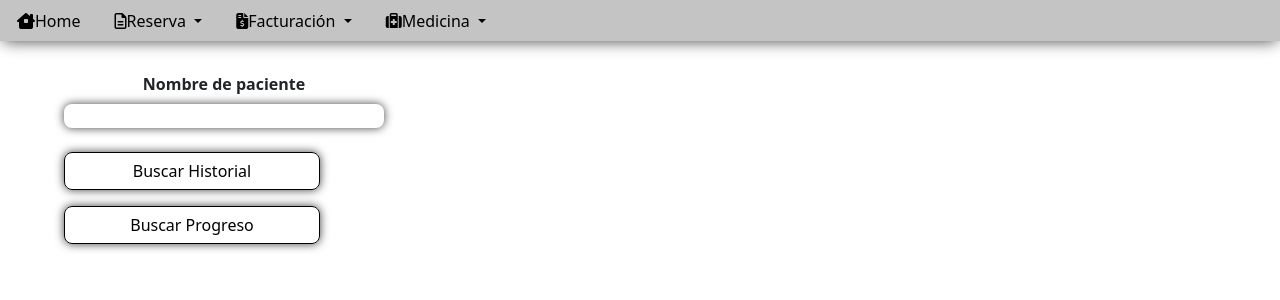
After one commit to AdrianBusquets/ClinicaSanidad, a PHP site: page /consulta.php in a window 1280 px wide. The commit adds this page. Shown: the top 300 px of the page. Run offline with PHP 8.4, Linux system fonts and the light colour scheme; some libraries are stand-ins or nearby versions.

Commit message:
registro y consulta

```diff
--- /dev/null
+++ b/consulta.php
@@ -0,0 +1,64 @@
+<?php
+
+include "log/nav.html";
+require "connect.php";
+
+// Definir las variables de los datos del paciente
+function mostrarTodosLosDatos($datos) {
+    // Iterar sobre los datos y mostrarlos con echo
+    foreach ($datos as $nombre_campo => $valor_campo) {
+        echo "<p class='resultadosPaciente'><strong class='resultadoHistorialYProgreso'>$nombre_campo: </strong> $valor_campo</p>";
+    }
+}
+
+if (isset($_POST['consultaHistorial']) || isset($_POST['consultaProgreso'])) {
+    // Verificar qué formulario se envió
+    if (isset($_POST['consultaHistorial'])) {
+        // Consulta del historial médico
+        if (isset($_POST['nombre_paciente'])) {
+            $nombre_paciente = mysqli_real_escape_string($connection, $_POST['nombre_paciente']);
+
+            $query = "SELECT * FROM historial WHERE nombre_paciente = '$nombre_paciente'";
+            $result = mysqli_query($connection, $query);
+            if ($result && mysqli_num_rows($result) > 0) {
+                // Obtener los datos del historial
+                $row = mysqli_fetch_assoc($result);
+                // Mostrar los datos del historial
+                echo "<h2 class='datosPaciente'>Datos del historial médico:</h2>";
+                mostrarTodosLosDatos($row);
+            } else {
+                echo "<h5 class='mensajeNo'>No se encontró ningún paciente con el nombre proporcionado</h5>";
+            }
+        }
+    } elseif (isset($_POST['consultaProgreso'])) {
+        // Consulta del progreso médico
+        if (isset($_POST['nombre_paciente'])) {
+            $nombre_paciente = mysqli_real_escape_string($connection, $_POST['nombre_paciente']);
+            $query = "SELECT * FROM progreso WHERE nombre_paciente = '$nombre_paciente'";
+            $result = mysqli_query($connection, $query);
+            if ($result && mysqli_num_rows($result) > 0) {
+                // Obtener los datos del progreso
+                $row = mysqli_fetch_assoc($result);
+                // Mostrar los datos del progreso
+                echo "<h2 class='datosPaciente'>Datos del progreso médico:</h2>";
+                mostrarTodosLosDatos($row);
+            } else {
+                echo "<h5 class='mensajeNo'>No se encontró ningún paciente con el nombre proporcionado</h5>";
+            }
+        }
+    }
+}
+?>
+<style>
+    <?php include "css/style.css"; ?>
+</style>
+
+<form action="<?php echo $_SERVER['PHP_SELF'];  ?>" method="post" class="formDatos">
+    <label>Nombre de paciente</label>
+    <input type="text" name="nombre_paciente">
+    <div class="botonesDatos">
+
+        <input type="submit" class="btn" value="Buscar Historial" name="consultaHistorial">
+        <input type="submit" class="btn" value="Buscar Progreso" name="consultaProgreso">
+    </div>
+</form>
--- a/css/style.css
+++ b/css/style.css
@@ -375,3 +423,53 @@ thead{
     width: 65%;
     margin-inline: 4%;
 }
+
+
+/************************CONSULTA************************/
+
+.formDatos{
+    display: flex;
+    flex-direction: column;
+    position: absolute;
+    top: 9vh;
+    left: 5vw;
+    width: 25vw;
+    text-align: center;
+}
+
+.formDatos label{
+    margin-bottom: 0.5rem;
+    font-weight: bold;
+}
+
+.botonesDatos{
+    display: flex;
+    flex-direction: column;
+    width: 20vw;
+    margin-top: 1rem;
+}
+
+.botonesDatos input{
+    margin-block: 0.5rem;
+}
+
+.datosPaciente{
+    width: 100vw;
+    text-align: center;
+    position: relative;
+    top: 5vh;
+}
+
+.resultadosPaciente{
+    width: 100vw;
+    display: flex;
+    justify-content: center;
+    position: relative;
+    top: 5vh;
+    margin-bottom: 0.5rem;
+}
+
+
+.resultadoHistorialYProgreso{
+    text-transform: uppercase;
+}
--- a/progress.php
+++ b/progress.php
@@ -6,7 +6,7 @@ require "connect.php";
 if(isset($_POST['guardar'])){
     $nombre_paciente= $_POST['nombre_paciente'];
     $fecha_nacimiento= $_POST['fecha_nacimiento'];
-    $id_paciente= $_POST['id_paciente'];
+    $codigo_paciente= $_POST['codigo_paciente'];
     $id_registro_medico= $_POST['id_registro_medico'];
     $fecha_cita_proxima= $_POST['fecha_cita_proxima'];
     $fecha_revision= $_POST['fecha_revision'];
@@ -14,7 +14,7 @@ if(isset($_POST['guardar'])){
     $notas_progreso= implode(", ", $_POST["notas_progreso"]);
 
 
-    $insert= "INSERT INTO progreso(nombre_paciente,fecha_nacimiento,id_paciente,id_registro_medico,fecha_cita_proxima,fecha_revision,fecha_progreso,notas_progreso)VALUE('$nombre_paciente','$fecha_nacimiento','$id_paciente','$id_registro_medico','$fecha_cita_proxima','$fecha_revision','$fecha_progreso','$notas_progreso')" or die(mysqli_error($connection));
+    $insert= "INSERT INTO progreso(nombre_paciente,fecha_nacimiento,codigo_paciente,id_registro_medico,fecha_cita_proxima,fecha_revision,fecha_progreso,notas_progreso)VALUE('$nombre_paciente','$fecha_nacimiento','$codigo_paciente','$id_registro_medico','$fecha_cita_proxima','$fecha_revision','$fecha_progreso','$notas_progreso')" or die(mysqli_error($connection));
 
     if (mysqli_query($connection, $insert)) {
         echo "<h2 class='mensajeSi'>Progreso registrado</h2>";
@@ -55,7 +55,7 @@ if(isset($_POST['guardar'])){
                     <input type="date" name="fecha_nacimiento">
 
                     <label for="">Identificación del paciente</label>
-                    <input type="text" name="id_paciente">
+                    <input type="text" name="codigo_paciente">
 
 
 
```
Also changed, not shown: other parts of css/style.css (+49 -1 lines), home.php (added, +56 -0 lines), index.php (+28 -44 lines), registro.php (added, +56 -0 lines), img/imgIndex.jpg (added).
